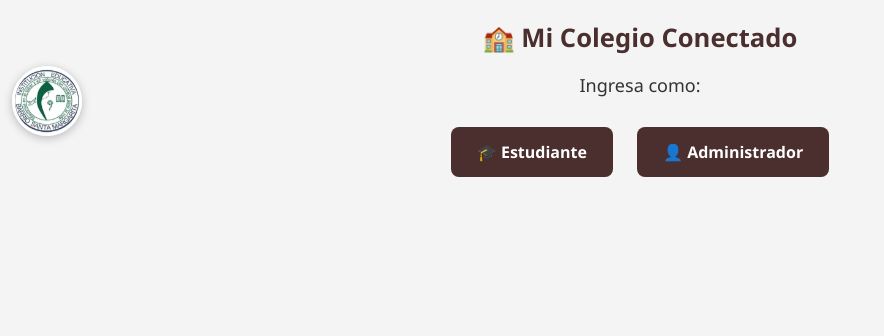
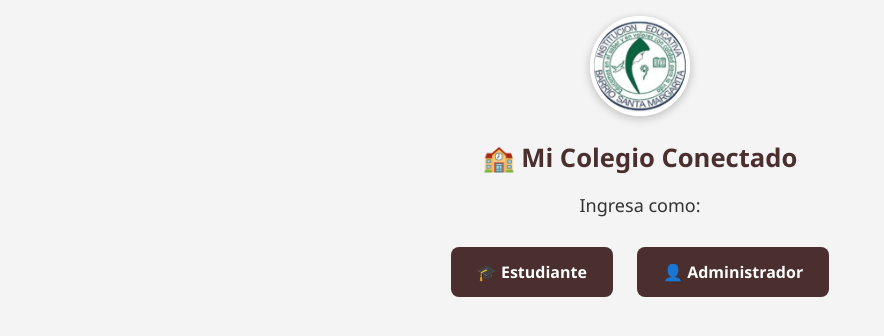
Before and after one commit to salomeagudelobedoya-a11y/mi-colegio-conectado, a Flask app: page / in a window 1280 px wide. Shown: the top 336 px of the page, without its empty margins (0-884 px from the left). Run offline with Flask 3, Linux system fonts and the light colour scheme; some libraries are stand-ins or nearby versions.

Commit message:
Update seleccion.html

```diff
--- a/templates/seleccion.html
+++ b/templates/seleccion.html
@@ -2,11 +2,12 @@
 <html lang="es">
 <head>
     <meta charset="UTF-8">
+    <meta name="viewport" content="width=device-width, initial-scale=1.0">
     <title>Mi Colegio Conectado</title>
     <link rel="stylesheet" href="{{ url_for('static', filename='style.css') }}">
 </head>
 <body>
-    <img src="{{ url_for('static', filename='logo.png') }}" alt="Logo del colegio" class="logo-flotante">
+    <img src="{{ url_for('static', filename='logo.png') }}" alt="Logo del colegio" class="logo-home">
 
     <h1>&#127979; Mi Colegio Conectado</h1>
     <p>Ingresa como:</p>
```
